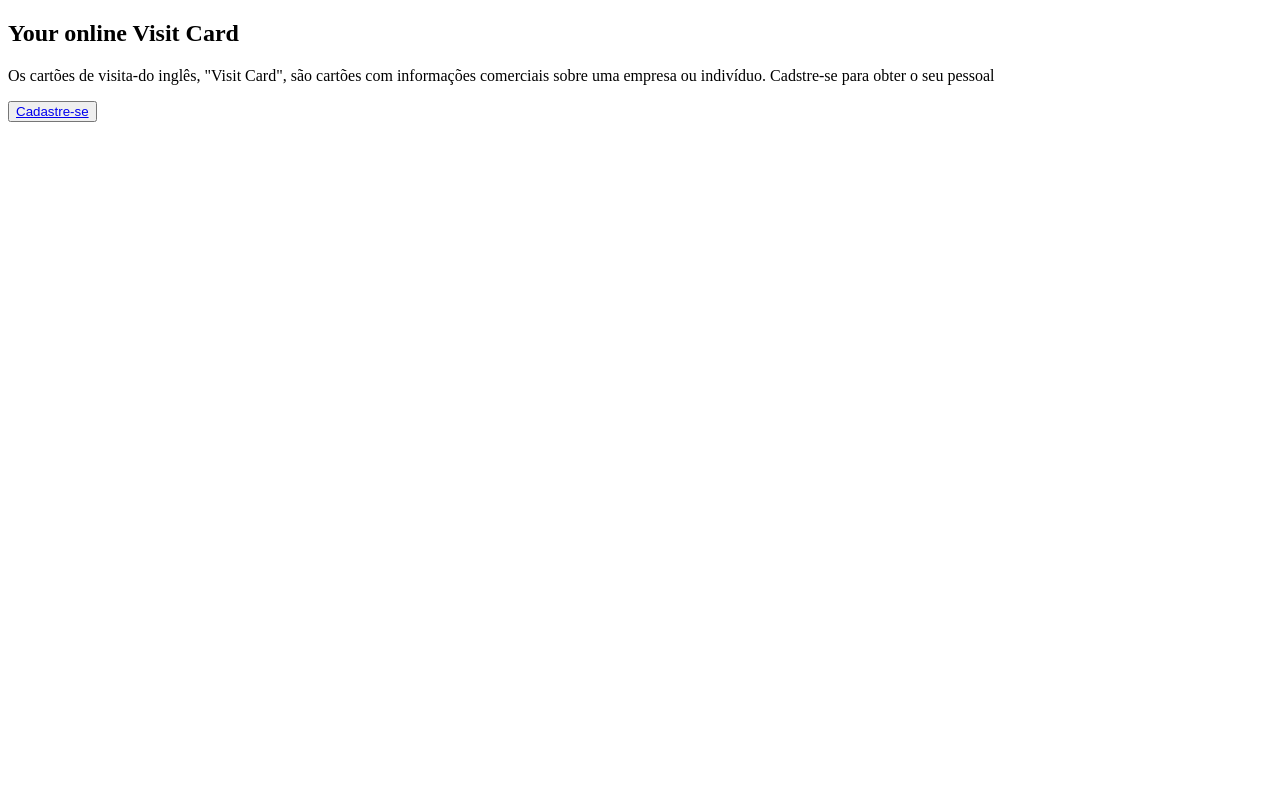
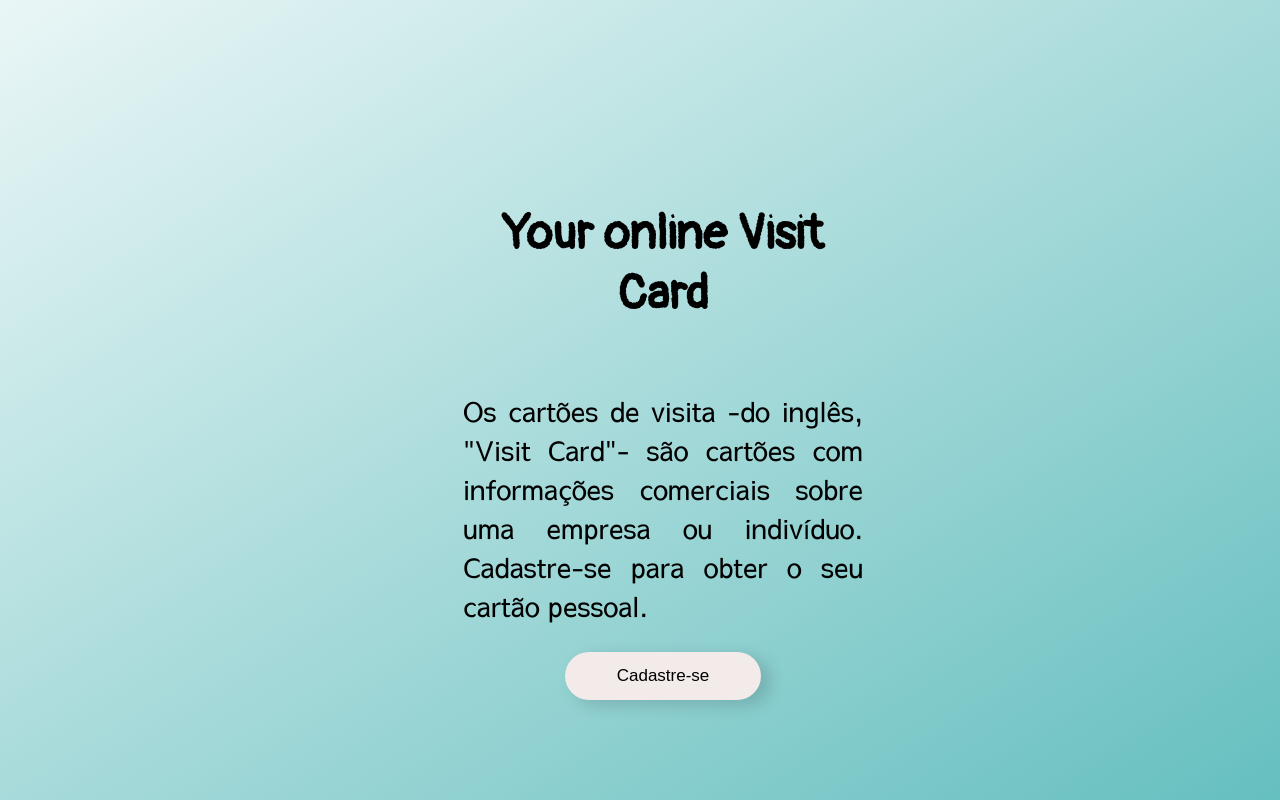
Before and after one commit to ElielClementino/Vcard_project, a Django app: page / in a window 1280 px wide. Run offline with Django 4.2, Linux system fonts and the light colour scheme.

Commit message:
Adicionada estilização da página de introdução

```diff
--- a/login/static/apresentacao.css
+++ b/login/static/apresentacao.css
@@ -0,0 +1,52 @@
+html {
+  width: 100vw;
+  height: 100vh;
+}
+
+body {
+  background: linear-gradient(to bottom right, #eaf6f6, #66bfbf);
+  background-repeat: no-repeat;
+}
+.content {
+  display: flex;
+  justify-content: center;
+  align-items: center;
+  flex-direction: column;
+  width: 50vh;
+  margin-top: 13%;
+  margin-left: 36%;
+}
+
+.principal-title {
+  font-family: "Pangolin", cursive;
+  font-size: 3rem;
+  text-align: center;
+}
+
+.explanation {
+  font-family: "Sawarabi Gothic", sans-serif;
+  font-size: 1.7rem;
+  text-align: justify;
+}
+
+.register {
+  border-radius: 24px;
+  width: 196px;
+  height: 48px;
+  border: none;
+  box-shadow: rgb(0 0 0 / 14%) 9px 5px 16px 1px;
+  background-color: #f2ebe9;
+  color: white;
+}
+
+.register > a {
+  color: black;
+  text-decoration: none;
+  font-size: 17px;
+}
+
+.register:hover {
+  background-color: aliceblue;
+  transform: scale(1.1);
+  transition: 0.4s;
+}
--- a/templates/introducao.html
+++ b/templates/introducao.html
@@ -1,23 +1,39 @@
 {% load static %}
 <!DOCTYPE html>
 <html lang="en">
-<head>
-    <meta charset="UTF-8">
-    <meta http-equiv="X-UA-Compatible" content="IE=edge">
-    <meta name="viewport" content="width=device-width, initial-scale=1.0">
-    <link rel="stylesheet" href="{% static '../static/apresentacao.css'%}">
+  <head>
+    <meta charset="UTF-8" />
+    <meta http-equiv="X-UA-Compatible" content="IE=edge" />
+    <meta name="viewport" content="width=device-width, initial-scale=1.0" />
+    <link rel="stylesheet" href="{% static '../static/apresentacao.css'%}" />
+    <link rel="preconnect" href="https://fonts.googleapis.com" />
+    <link rel="preconnect" href="https://fonts.gstatic.com" crossorigin />
+    <link rel="preconnect" href="https://fonts.googleapis.com" />
+    <link rel="preconnect" href="https://fonts.gstatic.com" crossorigin />
+    <link
+      href="https://fonts.googleapis.com/css2?family=Pangolin&display=swap"
+      rel="stylesheet"
+    />
+    <link rel="preconnect" href="https://fonts.googleapis.com" />
+    <link rel="preconnect" href="https://fonts.gstatic.com" crossorigin />
+    <link
+      href="https://fonts.googleapis.com/css2?family=Sawarabi+Gothic&display=swap"
+      rel="stylesheet"
+    />
+    <link rel="stylesheet" href="/login/static/apresentacao.css" />
     <title>Pagina inicial</title>
-</head>
-<body>
+  </head>
+  <body>
     <main>
-        <section>
-            <h1>Your online Visit Card</h1>
-            <p>Os cartões de visita-do inglês, "Visit Card",
-                 são cartões com informações comerciais sobre uma empresa ou indivíduo.
-                 Cadstre-se para obter o seu pessoal
-                </p>
-            <button><a href="login.html">Cadastre-se</a></button></section>
+      <section class="content">
+        <h1 class="principal-title">Your online Visit Card</h1>
+        <p class="explanation">
+          Os cartões de visita -do inglês, "Visit Card"- são cartões com
+          informações comerciais sobre uma empresa ou indivíduo. Cadastre-se
+          para obter o seu cartão pessoal.
+        </p>
+        <button class="register"><a href="./login.html">Cadastre-se</a></button>
+      </section>
     </main>
-
-</body>
+  </body>
 </html>
```
